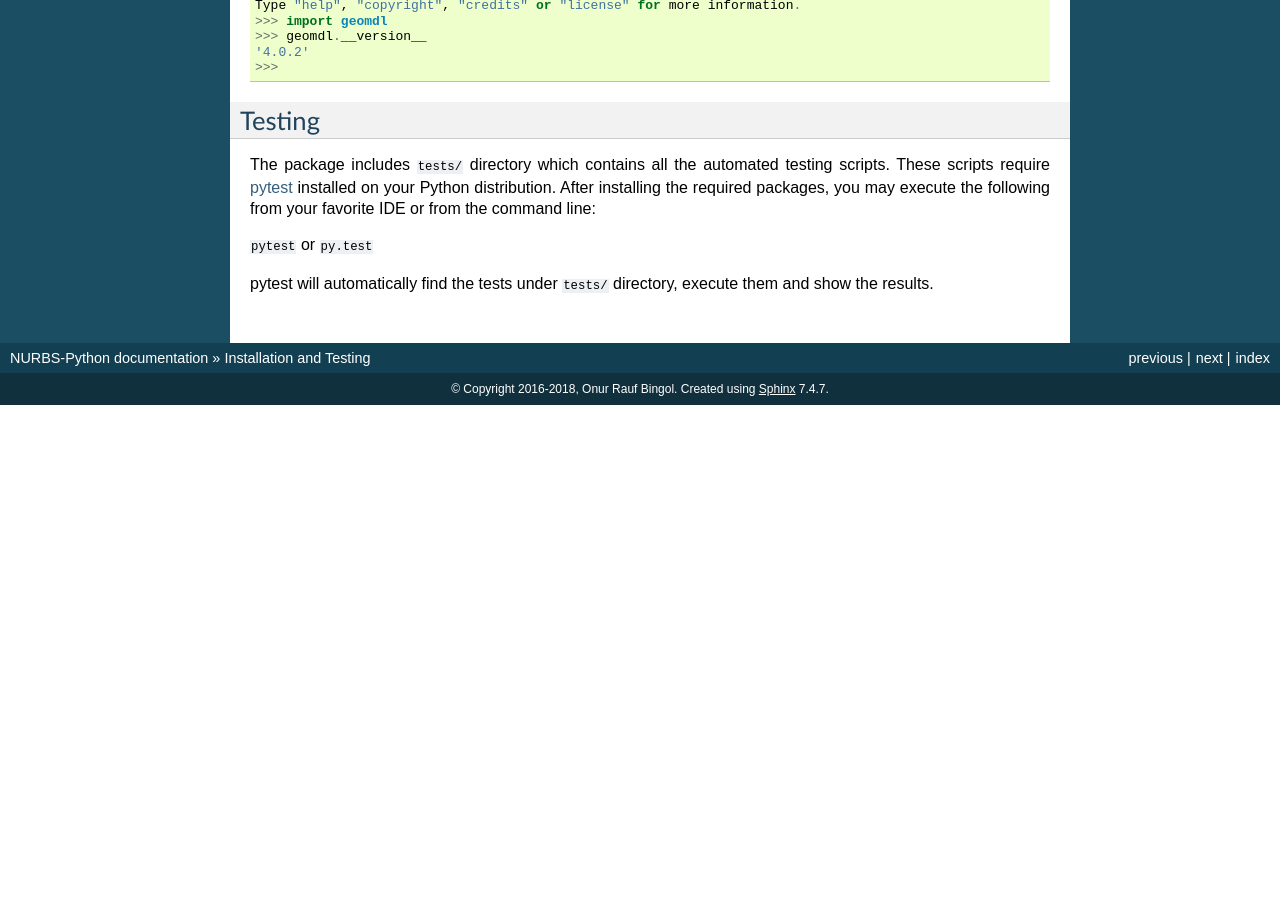
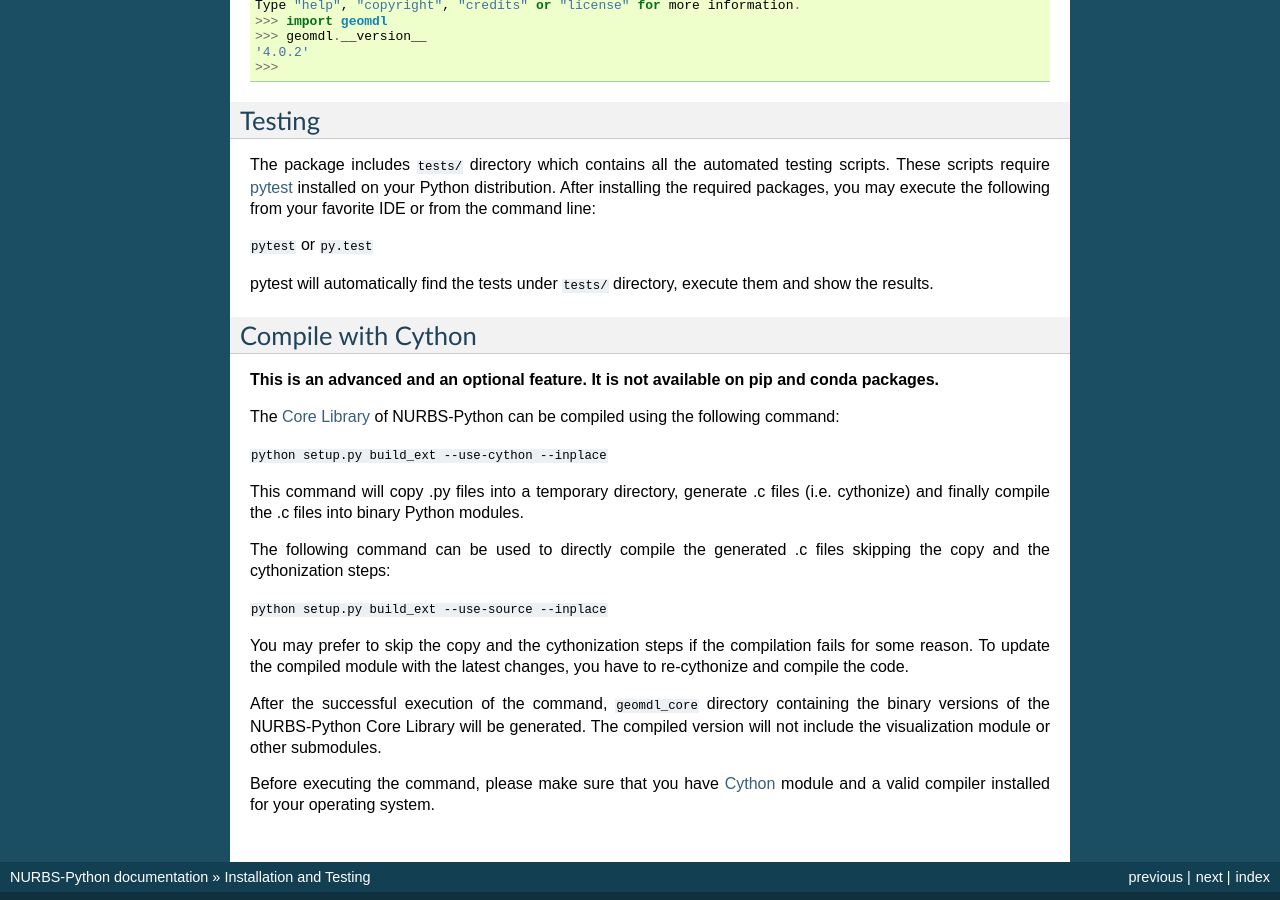
Before and after one commit to orbingol/NURBS-Python, a Sphinx documentation site: the page built from docs/install.rst, in a window 1280 px wide and 900 px high, scrolled down 1329 px. Built offline with Sphinx 7.4.7, drawn with Linux system fonts in a browser that asks for light colours; formulas are drawn with MathJax 3; before the commit the page ends 1734 px from its top, so only the background shows below that.

Commit message:
Add cython compile docs

```diff
--- a/docs/install.rst
+++ b/docs/install.rst
@@ -85,3 +85,30 @@ After installing the required packages, you may execute the following from your
 ``pytest`` or ``py.test``
 
 pytest will automatically find the tests under ``tests/`` directory, execute them and show the results.
+
+Compile with Cython
+===================
+
+**This is an advanced and an optional feature. It is not available on pip and conda packages.**
+
+The :doc:`Core Library <modules>` of NURBS-Python can be compiled using the following command:
+
+``python setup.py build_ext --use-cython --inplace``
+
+This command will copy .py files into a temporary directory, generate .c files (i.e. cythonize) and finally compile the
+.c files into binary Python modules.
+
+The following command can be used to directly compile the generated .c files skipping the copy and the cythonization
+steps:
+
+``python setup.py build_ext --use-source --inplace``
+
+You may prefer to skip the copy and the cythonization steps if the compilation fails for some reason. To update the
+compiled module with the latest changes, you have to re-cythonize and compile the code.
+
+After the successful execution of the command, ``geomdl_core`` directory containing the binary versions of the
+NURBS-Python Core Library will be generated. The compiled version will not include the visualization module or other
+submodules.
+
+Before executing the command, please make sure that you have `Cython <https://cython.org/>`_ module and a valid compiler
+installed for your operating system.
```
